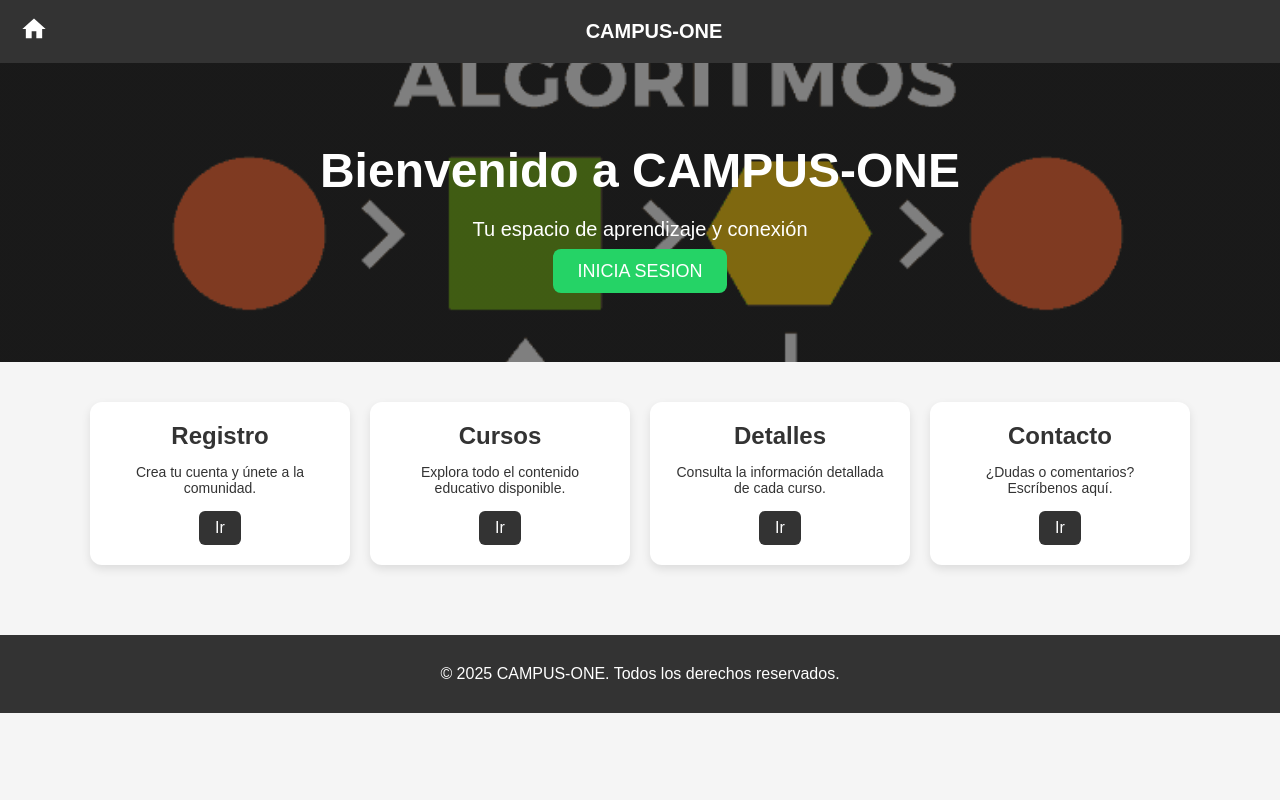
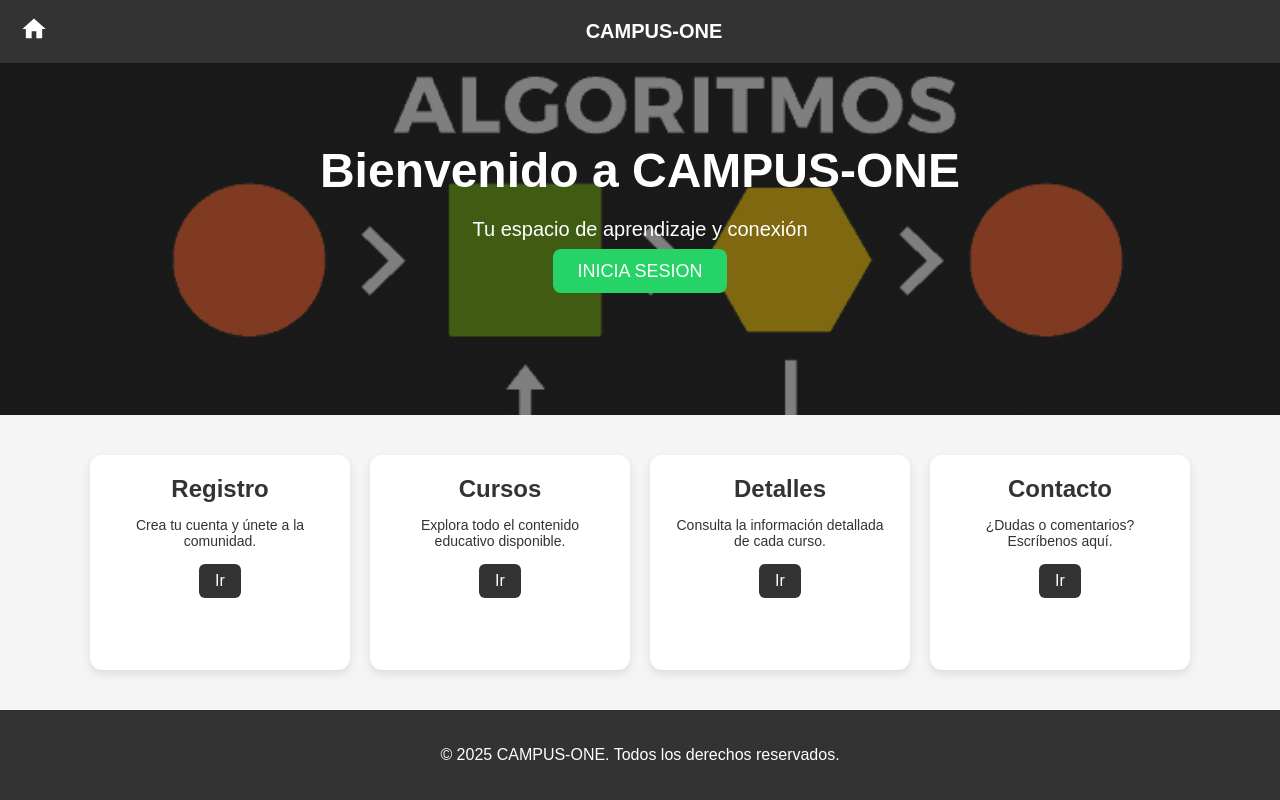
Before and after one commit to AaronRamses904/Campus_one, a PHP site: page /inicio.html in a window 1280 px wide. Run offline with PHP 8.4, Linux system fonts and the light colour scheme.

Commit message:
Campus_one

```diff
--- a/docker-compose.yml
+++ b/docker-compose.yml
@@ -21,7 +21,7 @@ services:
       MYSQL_USER: usuario
       MYSQL_PASSWORD: pass123
     ports:
-      - "3306:3306"
+      - "3307:3307"
     volumes:
       - db_data:/var/lib/mysql
 
--- a/style.css
+++ b/style.css
@@ -1,9 +1,12 @@
 /* Reset general */
-body {
+html, body {
+  height: 100%;
   margin: 0;
   font-family: Arial, sans-serif;
   background: #f5f5f5;
   color: #333;
+  display: flex;            /* <--- Flexbox para organizar verticalmente */
+  flex-direction: column;   /* <--- Columnas: header + contenido + footer */
 }
 
 /* Header */
@@ -32,6 +35,7 @@ header {
   background: linear-gradient(rgba(0,0,0,0.5), rgba(0,0,0,0.5)),
               url("imagenes/xd1.png") center/cover no-repeat;
   color: white;
+  flex: 1 0 auto; /* <--- Hace que el contenido crezca y empuje el footer */
 }
 
 .hero h1 {
@@ -65,6 +69,7 @@ header {
   padding: 40px 20px;
   max-width: 1100px;
   margin: auto;
+  flex: 1 0 auto; /* <--- También empuja el footer si hay pocas cards */
 }
 
 .card {
@@ -107,6 +112,6 @@ footer {
   background: #333;
   color: #fff;
   text-align: center;
-  padding: 14px;
-  margin-top: 30px;
+  padding: 20px 0;
+  flex-shrink: 0; /* <--- Evita que se encoja */
 }
```
Also changed, not shown: README.md.
